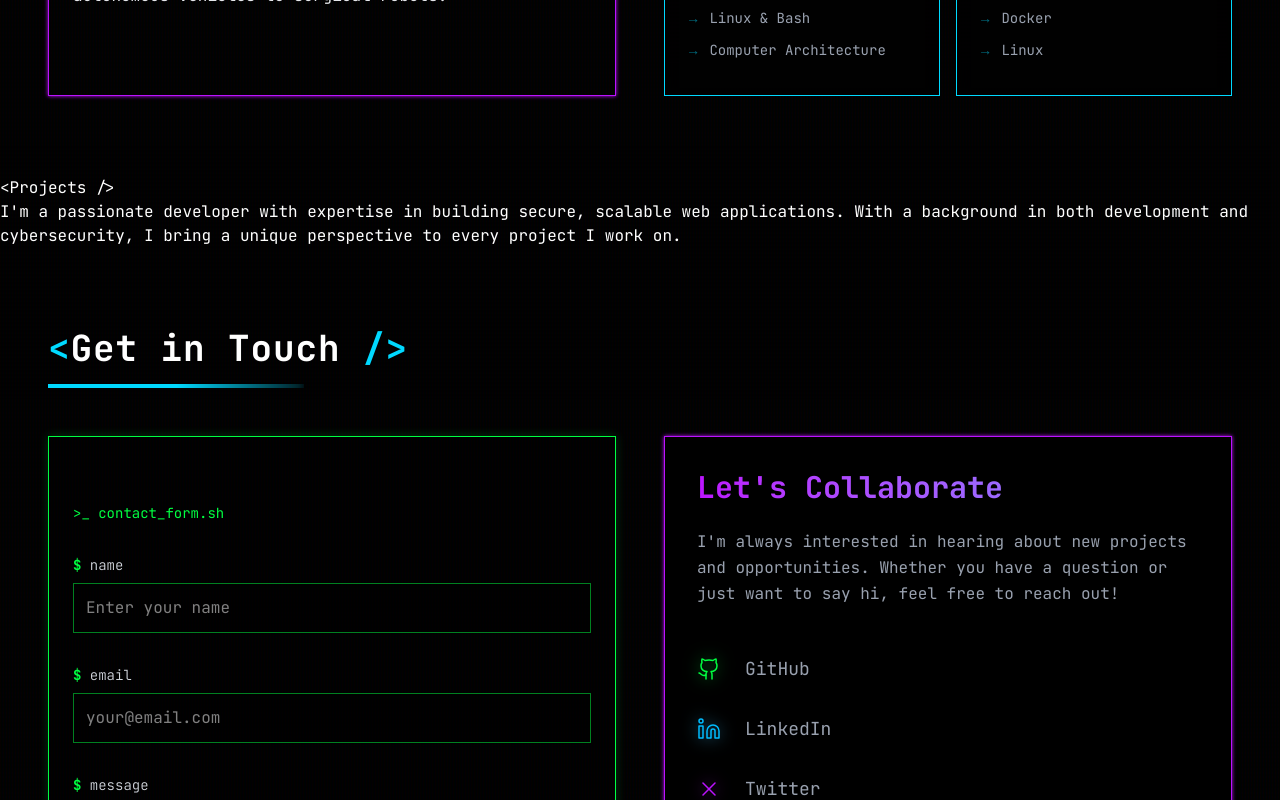
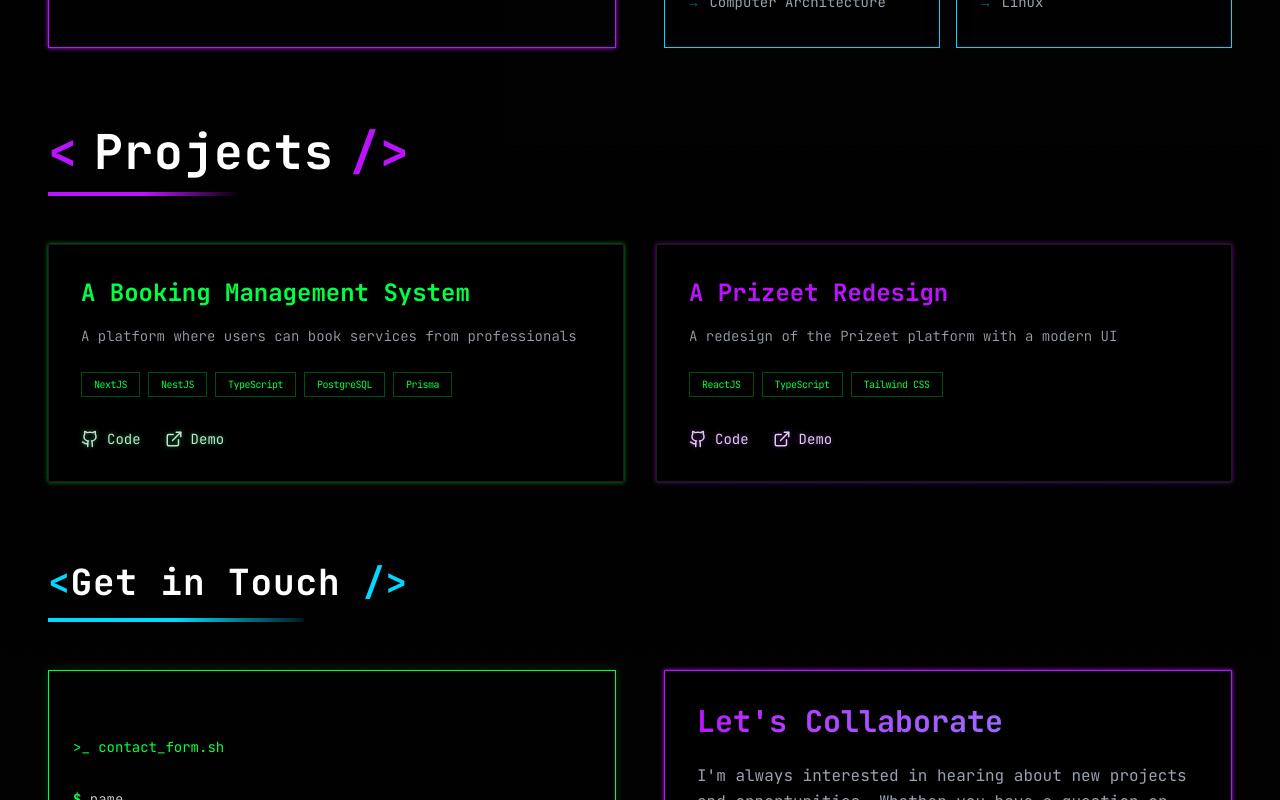
Before and after one commit to i-am-Shekinah/shekinahcodes, a React (Vite) app: page / in a window 1280 px wide. Shown: the part 1380-2180 px from the top of the page. Built offline with nearby package versions, Linux system fonts and the light colour scheme.

Commit message:
feat: include projects

```diff
--- /dev/null
+++ b/src/assets/data/projects.ts
@@ -0,0 +1,31 @@
+export interface ProjectCardProps {
+    title: string;
+    description: string;
+    tools: string[];
+    githubLink: string;
+    liveLink?: string;
+    colorClass: string;
+    glowClass: string;
+}
+
+export const projects: ProjectCardProps[] = [
+    {
+        title: 'A Booking Management System',
+        description: 'A platform where users can book services from professionals',
+        tools: ['NextJS', 'NestJS', 'TypeScript', 'PostgreSQL', 'Prisma'],
+        githubLink: 'https://github.com/i-am-Shekinah/work-nest',
+        liveLink: 'https://work-nest-self.vercel.app',
+        colorClass: "text-neon-green",
+        glowClass: "drop-shadow-[0_0_2px_rgba(0,255,65,0.6)]"
+    },
+
+    {
+        title: 'A Prizeet Redesign',
+        description: 'A redesign of the Prizeet platform with a modern UI',
+        tools: ['ReactJS', 'TypeScript', 'Tailwind CSS'],
+        githubLink: 'https://github.com/i-am-Shekinah/prizeet-redesign',
+        liveLink: 'https://prizeet-redesignio.vercel.app/',
+        colorClass: "text-neon-purple",
+        glowClass: "drop-shadow-[0_0_2px_rgba(188,19,254,0.6)]"
+    },
+]
--- a/src/components/Header.tsx
+++ b/src/components/Header.tsx
@@ -1,6 +1,6 @@
 function Header() {
     return (
-        <header className="relative min-dvh-screen flex flex-col items-center justify-center px-6 py-30 md:py-32 max-w-4xl mx-auto text-center overflow-hidden">
+        <header className="relative min-dvh-screen flex flex-col items-center justify-center px-6 py-30 md:pt-32 md:pb-20 max-w-4xl mx-auto text-center overflow-hidden">
 
             <div data-aos="fade-up" data-aos-delay="100" className="z-10 w-full">
                 <p className="text-neon-green font-mono text-sm md:text-base tracking-tight">
@@ -19,7 +19,7 @@ function Header() {
                 </p>
 
 
-                <p data-aos="fade-up" data-aos-delay="200" className="text-gray-400 font-light mb-10 max-w-lg mx-auto text-sm md:text-base leading-relaxed">
+                <p data-aos="fade-up" data-aos-delay="200" className="text-gray-400 font-light mb-10 max-w-lg lg:max-w-xl mx-auto text-sm md:text-base leading-relaxed">
                     Crafting software that bridges the digital and physical world. Transitioning from full-stack web development into robotics systems engineering — one low-level abstraction at a time.
                 </p>
             </div>
@@ -39,7 +39,7 @@ function Header() {
 
 
             {/* The Animated Arrow */}
-            <div className="absolute bottom-10 md:bottom-12 left-1/2 -translate-x-1/2">
+            <div className="absolute bottom-10 md:bottom-4 left-1/2 -translate-x-1/2">
                 <div className="animate-terminal-float">
                     <svg
                         width="24"
--- a/src/components/Project.tsx
+++ b/src/components/Project.tsx
@@ -1,13 +1,30 @@
+import ProjectsCard from "./ui/ProjectsCard";
+import { projects } from "../assets/data/projects";
+
 function Project() {
     return (
-        <div id="project" className="scroll-mt-20">
-            <h2>{"<Projects />"}</h2>
+        <section id="projects" className="mx-6 md:mx-12 my-20 scroll-mt-24">
 
-            <div>
-                <p>I'm a passionate developer with expertise in building secure, scalable web applications. With a background in both development and cybersecurity, I bring a unique perspective to every project I work on.</p>
+            <div className="mb-12">
+                <h2 className="heading2">
+                    <span className="text-neon-purple">{"<"}</span>
+                    Projects
+                    <span className="text-neon-purple">{" />"}</span>
+                </h2>
+                <div className="w-48 h-1 mt-4 relative overflow-hidden">
+                    <div className="absolute inset-0 bg-linear-to-r from-neon-purple via-neon-purple to-transparent" />
+                </div>
             </div>
-        </div>
-    )
+
+
+
+            <div className="grid grid-cols-1 lg:grid-cols-2 gap-6 md:gap-8">
+                {projects.map((project, index) => (
+                    <ProjectsCard key={index} {...project} />
+                ))}
+            </div>
+        </section>
+    );
 }
 
 export default Project;
--- /dev/null
+++ b/src/components/ui/ProjectsCard.tsx
@@ -0,0 +1,74 @@
+import { Github, ExternalLink } from "lucide-react";
+import { ProjectCardProps } from "../../assets/data/projects";
+
+function ProjectsCard({
+    title,
+    description,
+    tools,
+    githubLink,
+    liveLink,
+    colorClass,
+    glowClass
+}: ProjectCardProps) {
+
+    const shadowMap: Record<string, string> = {
+        "text-neon-green": "hover:shadow-[0_0_20px_rgba(0,255,65,0.3)] hover:border-neon-green/50",
+        "text-neon-purple": "hover:shadow-[0_0_20px_rgba(188,19,254,0.3)] hover:border-neon-purple/50",
+        "text-neon-blue": "hover:shadow-[0_0_20px_rgba(0,217,255,0.3)] hover:border-neon-blue/50",
+    };
+
+    const hoverStyle = shadowMap[colorClass] || "hover:border-white/20";
+
+
+    return (
+        <div className={`flex flex-col bg-black border border-white/10 p-6 md:p-8 transition-all duration-300 h-full hover:scale-105 ${glowClass} ${hoverStyle}`}>
+
+
+            <h3 className={`text-2xl font-bold mb-4 ${colorClass}`}>
+                {title}
+            </h3>
+
+
+            <p className="text-gray-400 font-light text-sm leading-relaxed mb-6 grow">
+                {description}
+            </p>
+
+            {/* Tools/Tags*/}
+            <div className="flex flex-wrap gap-2 mb-8">
+                {tools.map((tool) => (
+                    <span
+                        key={tool}
+                        className="px-3 py-1 border border-neon-green/30 text-neon-green text-[10px] font-mono tracking-tighter"
+                    >
+                        {tool}
+                    </span>
+                ))}
+            </div>
+
+            {/* Links */}
+            <div className="flex items-center gap-6 mt-auto">
+                <a
+                    href={githubLink}
+                    target="_blank"
+                    rel="noopener noreferrer"
+                    className={`flex items-center gap-2 text-gray-300 hover:text-white transition-colors text-sm font-mono ${glowClass}`}
+                >
+                    <Github size={18} /> Code
+                </a>
+
+                {liveLink && (
+                    <a
+                        href={liveLink}
+                        target="_blank"
+                        rel="noopener noreferrer"
+                        className={`flex items-center gap-2 text-gray-300 hover:text-white transition-colors text-sm font-mono ${glowClass}`}
+                    >
+                        <ExternalLink size={18} /> Demo
+                    </a>
+                )}
+            </div>
+        </div>
+    );
+}
+
+export default ProjectsCard;
```
